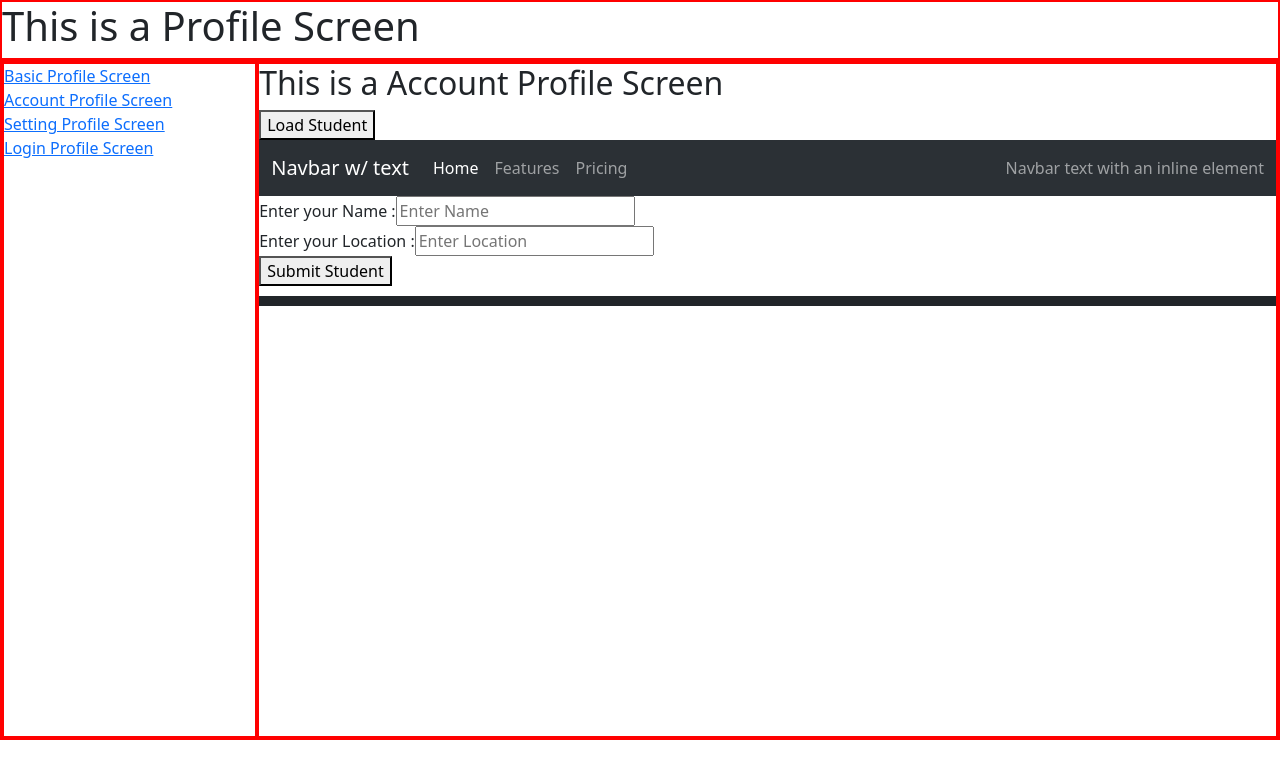
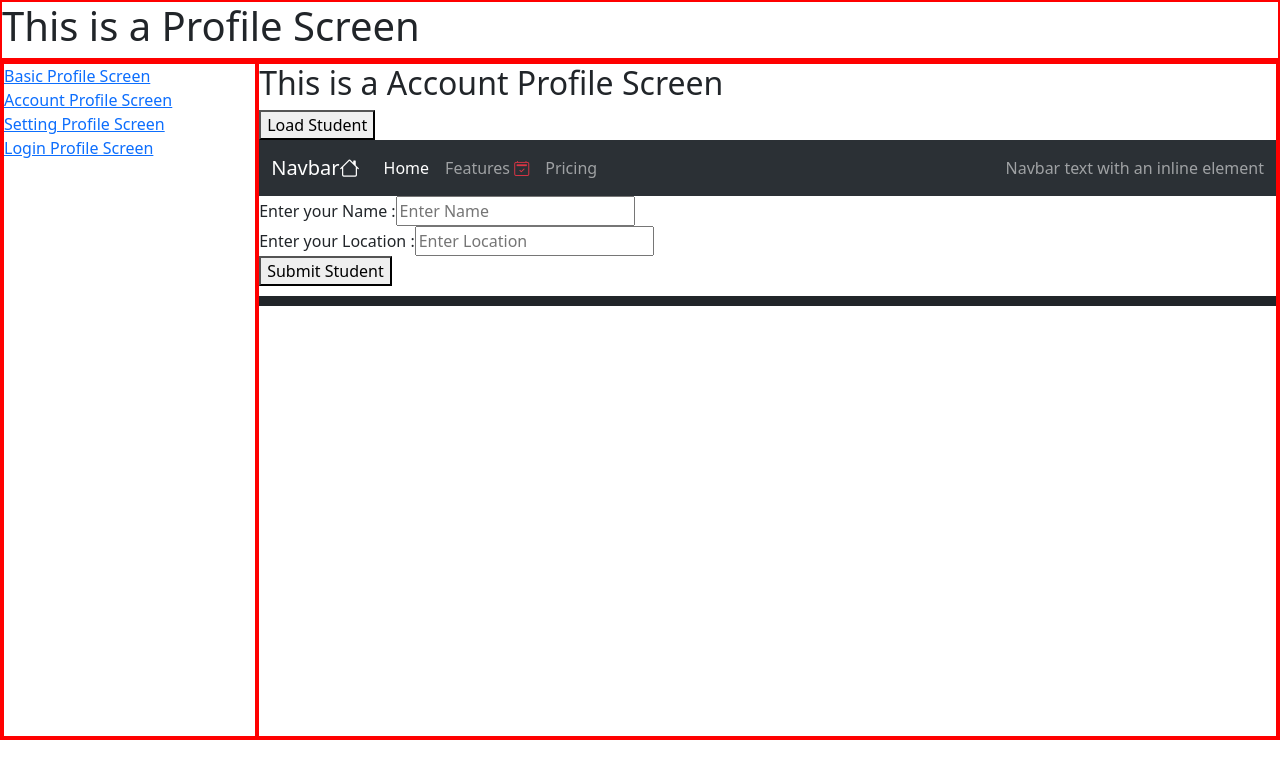
Before and after one commit to karthickvkumar/vcentry26, a React (Create React App) app in the folder learning-react/: page /profile/account in a window 1280 px wide. Shown: the top 778 px of the page. Built offline with nearby package versions, Linux system fonts and the light colour scheme.

Commit message:
commit message

```diff
--- a/learning-react/package.json
+++ b/learning-react/package.json
@@ -8,6 +8,7 @@
     "@testing-library/user-event": "^13.5.0",
     "axios": "^1.4.0",
     "bootstrap": "^5.3.1",
+    "bootstrap-icons": "^1.10.5",
     "react": "^18.2.0",
     "react-dom": "^18.2.0",
     "react-router-dom": "^6.14.0",
--- a/learning-react/src/App.js
+++ b/learning-react/src/App.js
@@ -22,6 +22,9 @@ import VerifyEmailPage from "./screens/verify-process";
 // npm i bootstrap@5.3.1 -s
 import "bootstrap/dist/css/bootstrap.css";
 import "bootstrap/dist/js/bootstrap";
+
+//npm i bootstrap-icons -s
+import "bootstrap-icons/font/bootstrap-icons.css";
 import "./css/style.css";
 
 const App = () => {
--- a/learning-react/src/components/navbar.js
+++ b/learning-react/src/components/navbar.js
@@ -5,7 +5,10 @@ const NavbarComponent = () => {
     <div>
       <nav className="navbar navbar-expand-lg bg-body-tertiary bg-primary" data-bs-theme="dark">
       <div className="container-fluid">
-        <a className="navbar-brand" href="#">Navbar w/ text</a>
+        <a className="navbar-brand" href="#">
+          Navbar
+          <i class="bi bi-house"></i>
+        </a>
         <button className="navbar-toggler" type="button" data-bs-toggle="collapse" data-bs-target="#navbarText" aria-controls="navbarText" aria-expanded="false" aria-label="Toggle navigation">
           <span className="navbar-toggler-icon"></span>
         </button>
@@ -15,7 +18,7 @@ const NavbarComponent = () => {
               <a className="nav-link active" aria-current="page" href="#">Home</a>
             </li>
             <li className="nav-item">
-              <a className="nav-link" href="#">Features</a>
+              <a className="nav-link" href="#">Features <i class="bi bi-calendar2-check calander-icon"></i></a>
             </li>
             <li className="nav-item">
               <a className="nav-link" href="#">Pricing</a>
--- a/learning-react/src/css/style.css
+++ b/learning-react/src/css/style.css
@@ -108,3 +108,8 @@
     border: 3px solid;
     margin: 15px;
 }
+
+.calander-icon{
+  color: #dc3545;
+  font-size: 15px;
+}
```
Also changed, not shown: 1 other file (tests, documents, lock files or other folders).
